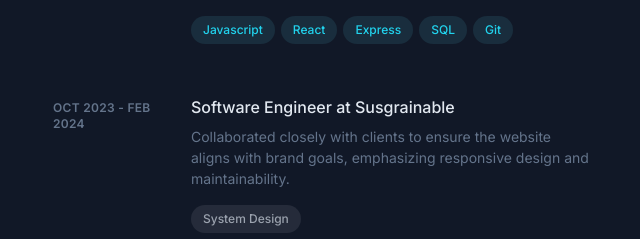
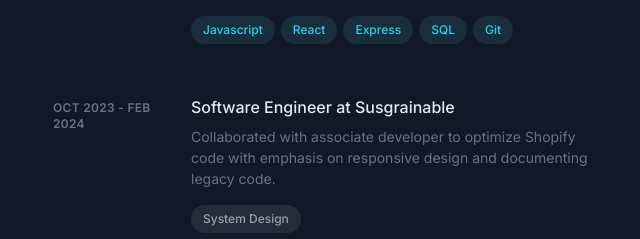
Before and after one commit to tran28/portfolio, a React (Create React App) app: page / in a window 1280 px wide. Shown: the part 783-1022 px from the top of the page, without its empty margins (595-1235 px from the left). Built offline with nearby package versions, Linux system fonts and the light colour scheme.

Commit message:
Update experiences.js

```diff
--- a/src/content/experiences.js
+++ b/src/content/experiences.js
@@ -13,7 +13,7 @@
         titles: ["Software Engineer"],
         company: "Susgrainable",
         href: "https://susgrainable.com/",
-        description: "Collaborated closely with clients to ensure the website aligns with brand goals, emphasizing responsive design and maintainability.",
+        description: "Collaborated with associate developer to optimize Shopify code with emphasis on responsive design and documenting legacy code.",
         skills: ["System Design"],
         technologies: ["Shopify Liquid", "HTML", "CSS"],
     },
```
